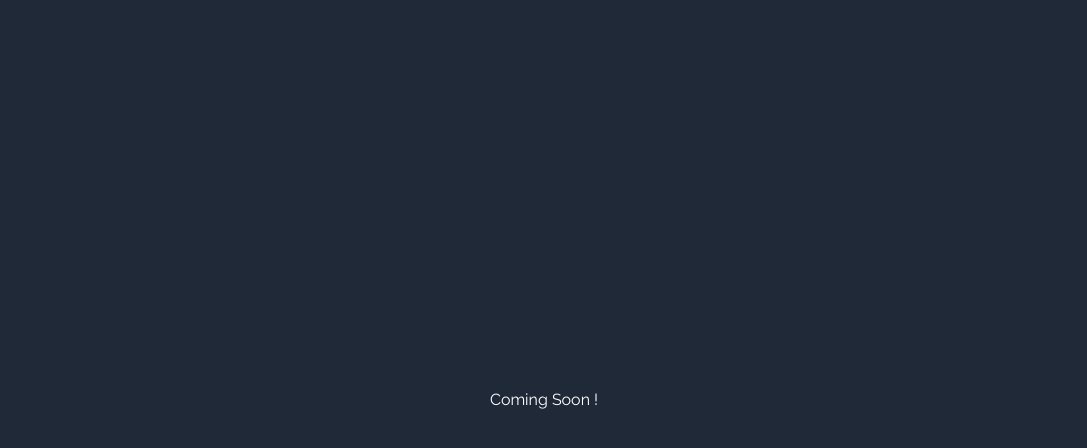
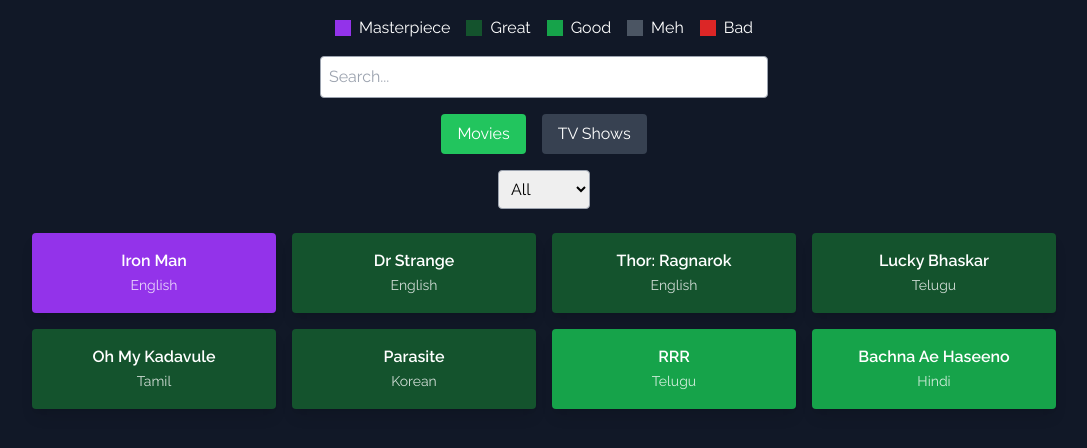
Before and after one commit to pranavsetty/personal-website, a React (Vite) app: page /movies in a window 1280 px wide. Shown: the top 448 px of the page, without its empty margins (96-1183 px from the left). Built offline with nearby package versions, Linux system fonts and the light colour scheme.

Commit message:
Add initial movie list

```diff
--- a/src/pages/Movies.jsx
+++ b/src/pages/Movies.jsx
@@ -1,11 +1,129 @@
+import { useState } from "react";
 
 const Movies = () => {
+    const [search, setSearch] = useState("");
+    const [category, setCategory] = useState("movies"); // Default: Movies
+    const [language, setLanguage] = useState("All"); // Default: Show all languages
+
+    // Define Movies with Rating & Language
+    const movies = [
+        { name: "Iron Man", category: "Masterpiece", language: "English" },
+        { name: "Dr Strange", category: "Great", language: "English" },
+        { name: "Thor: Ragnarok", category: "Great", language: "English" },
+        { name: "RRR", category: "Good", language: "Telugu" },
+        { name: "Lucky Bhaskar", category: "Great", language: "Telugu" },
+        { name: "Oh My Kadavule", category: "Great", language: "Tamil" },
+        { name: "Bachna Ae Haseeno", category: "Good", language: "Hindi" },
+        { name: "Parasite", category: "Great", language: "Korean" },
+    ];
+
+    // Define TV Shows with Rating & Language
+    const tvShows = [
+        { name: "Breaking Bad", category: "Masterpiece", language: "English" },
+        { name: "Game of Thrones", category: "Masterpiece", language: "English" },
+        { name: "Squid Games", category: "Great", language: "Korean" },
+    ];
+
+    // Get correct list based on selected category
+    let list = category === "movies" ? movies : tvShows;
+
+    // Apply search filter
+    list = list.filter(item => item.name.toLowerCase().includes(search.toLowerCase()));
+
+    // Apply language filter (if not "All")
+    if (language !== "All") {
+        list = list.filter(item => item.language === language);
+    }
+
+    // Sort the list by category (Masterpiece, Great, Good)
+    const categoryOrder = ["Masterpiece", "Great", "Good", "Meh", "Bad"];
+    list.sort((a, b) => categoryOrder.indexOf(a.category) - categoryOrder.indexOf(b.category));
+
+    // Get unique languages for the filter dropdown
+    const allLanguages = ["All", ...new Set([...movies, ...tvShows].map(item => item.language))];
+
     return (
-        <div className="w-full min-h-screen flex justify-center items-center bg-gray-800 text-white">
+        <div className="w-full min-h-screen flex flex-col items-center bg-gray-900 text-white p-4">
+            {/* Color Code Key */}
+            <div className="flex flex-wrap justify-center gap-4 mb-4">
+                <div className="flex items-center gap-2">
+                    <div className="w-4 h-4 bg-purple-600"></div>
+                    <span>Masterpiece</span>
+                </div>
+                <div className="flex items-center gap-2">
+                    <div className="w-4 h-4 bg-green-900"></div>
+                    <span>Great</span>
+                </div>
+                <div className="flex items-center gap-2">
+                    <div className="w-4 h-4 bg-green-600"></div>
+                    <span>Good</span>
+                </div>
+                <div className="flex items-center gap-2">
+                    <div className="w-4 h-4 bg-gray-600"></div>
+                    <span>Meh</span>
+                </div>
+                <div className="flex items-center gap-2">
+                    <div className="w-4 h-4 bg-red-600"></div>
+                    <span>Bad</span>
+                </div>
+            </div>
 
-            <div>Coming Soon !</div>
+            {/* Search Bar */}
+            <input
+                type="text"
+                placeholder="Search..."
+                value={search}
+                onChange={(e) => setSearch(e.target.value)}
+                className="w-full max-w-md p-2 mb-4 text-black rounded outline-none border border-gray-400 focus:border-green-500"
+            />
+
+            {/* Category Toggle Buttons */}
+            <div className="flex gap-4 mb-4">
+                <button
+                    onClick={() => setCategory("movies")}
+                    className={`px-4 py-2 rounded ${category === "movies" ? "bg-green-500" : "bg-gray-700"}`}
+                >
+                    Movies
+                </button>
+                <button
+                    onClick={() => setCategory("tvshows")}
+                    className={`px-4 py-2 rounded ${category === "tvshows" ? "bg-green-500" : "bg-gray-700"}`}
+                >
+                    TV Shows
+                </button>
             </div>
-  )
-}
 
-export default Movies
+            {/* Language Filter Dropdown */}
+            <select
+                value={language}
+                onChange={(e) => setLanguage(e.target.value)}
+                className="mb-6 p-2 text-black rounded outline-none border border-gray-400 focus:border-green-500"
+            >
+                {allLanguages.map(lang => (
+                    <option key={lang} value={lang}>{lang}</option>
+                ))}
+            </select>
+
+            {/* Movie/TV Show List */}
+            <div className="grid grid-cols-1 sm:grid-cols-2 md:grid-cols-3 lg:grid-cols-4 gap-4 w-full max-w-5xl">
+                {list.map((item, index) => (
+                    <div
+                        key={index}
+                        className={`p-4 text-center rounded shadow-lg transition ${
+                            item.category === "Masterpiece" ? "bg-purple-600 hover:bg-purple-500" :
+                            item.category === "Great" ? "bg-green-900 hover:bg-green-700" :
+                            item.category === "Good" ? "bg-green-600 hover:bg-green-500" :
+                            item.category === "Meh" ? "bg-gray-600 hover:bg-gray-500" :
+                            item.category === "Bad" ? "bg-red-600 hover:bg-red-500" : ""
+                        }`}
+                    >
+                        <p className="font-semibold">{item.name}</p>
+                        <span className="text-sm opacity-80">{item.language}</span>
+                    </div>
+                ))}
+            </div>
+        </div>
+    );
+};
+
+export default Movies;
```
